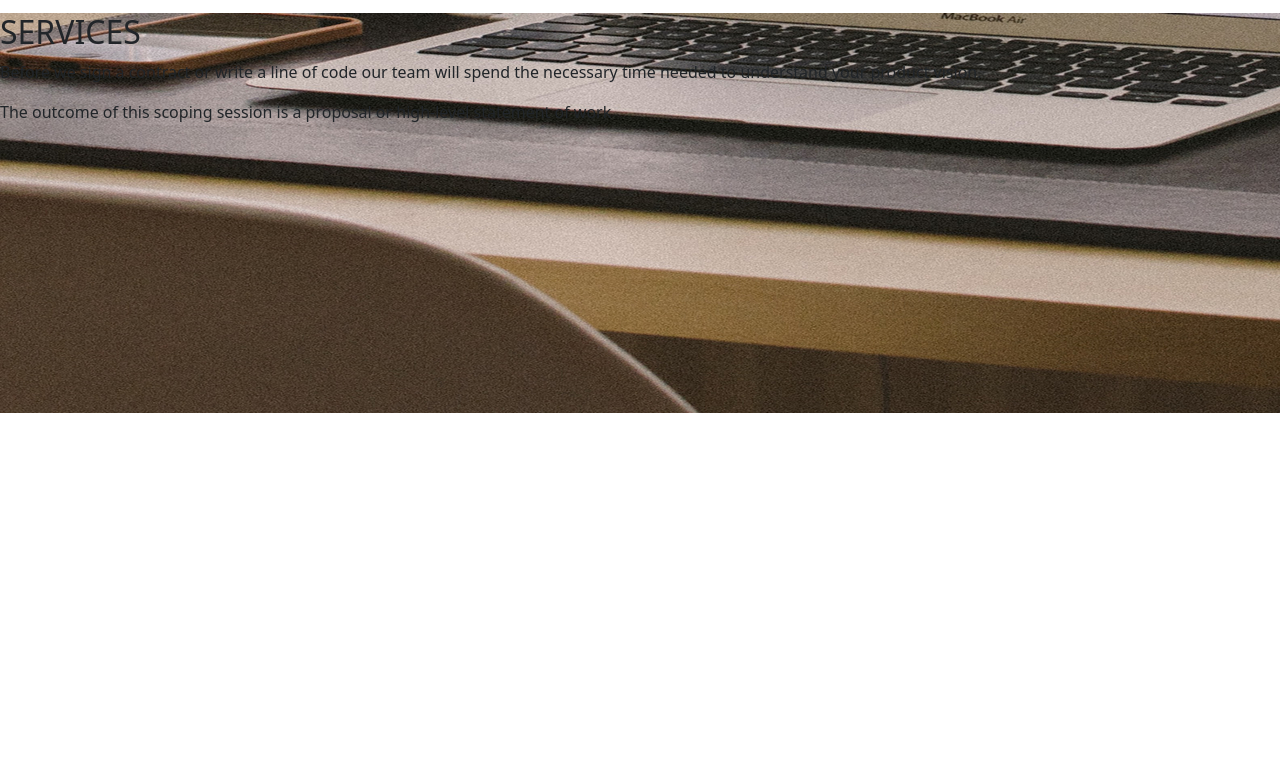
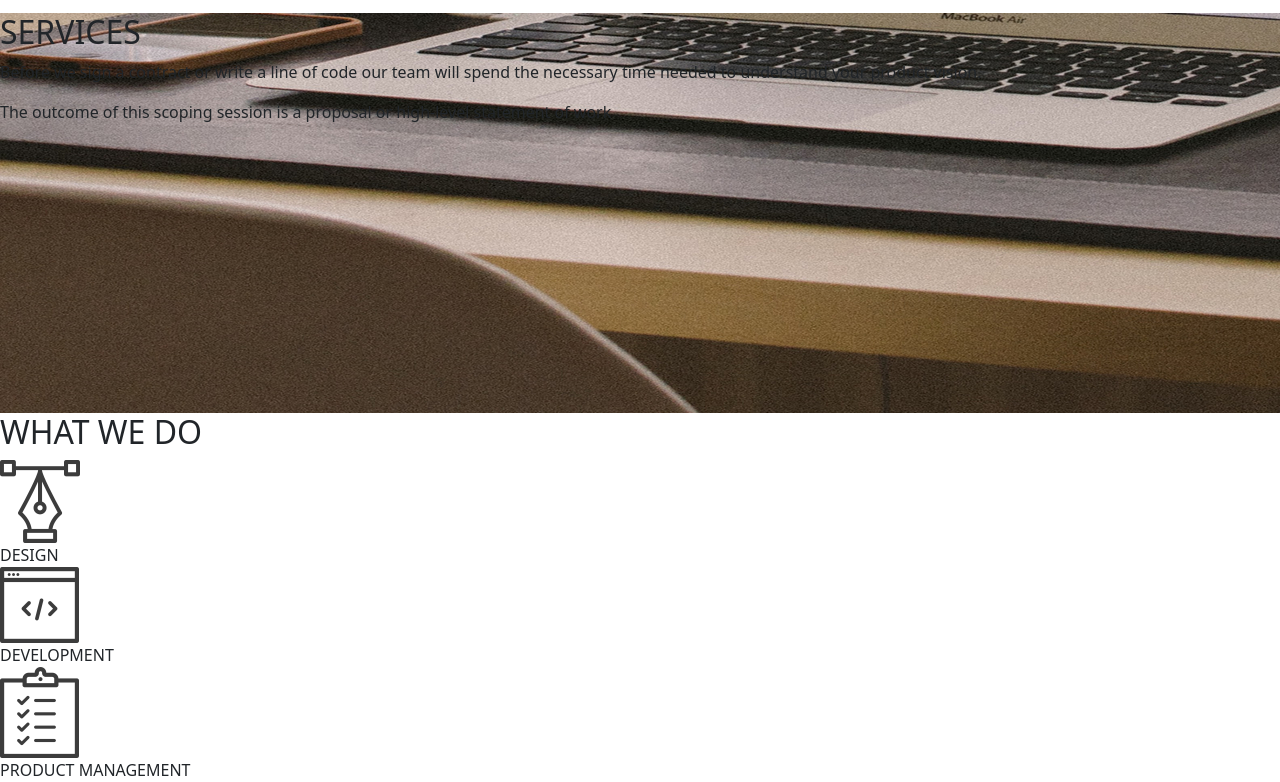
Before and after one commit to mwaidesu/delani-studio, a plain HTML site: page index.html in a window 1280 px wide. Shown: the part 1017-1799 px from the top of the page. Before the commit the page ends 1430 px from the top, so only its background shows below. Drawn offline with nearby package versions, Linux system fonts and the light colour scheme.

Commit message:
Add What we do section and images

```diff
--- a/index.html
+++ b/index.html
@@ -31,7 +31,17 @@
     <p>The outcome of this scoping session is a proposal or high-level statement of work</p>
 
   </div>
-  <div></div>
+
+  <div class="what-we-do">
+    <h2>WHAT WE DO</h2>
+    <img src="assets/services_icons/design_icon.png" alt="">
+    <figcaption>DESIGN</figcaption>
+    <img src="assets/services_icons/dev_icon.png" alt="">
+    <figcaption>DEVELOPMENT</figcaption>
+    <img src="assets/services_icons/product_icon.png" alt="">
+    <figcaption>PRODUCT MANAGEMENT</figcaption>
+  </div>
+
   <div></div>
   <div></div>
   <div></div>
```
